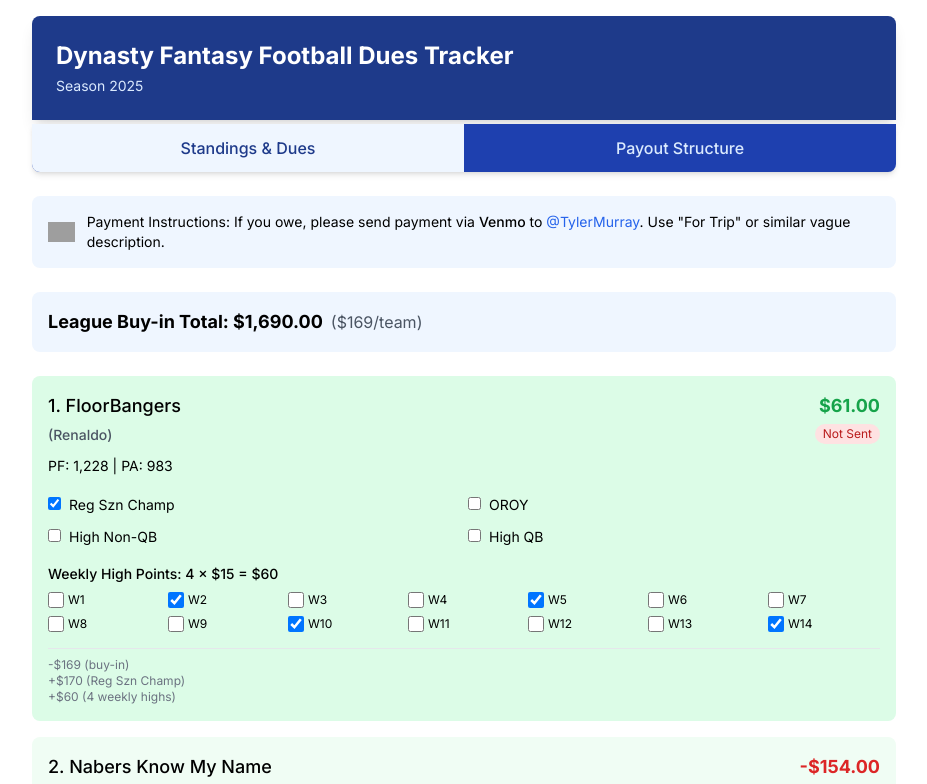
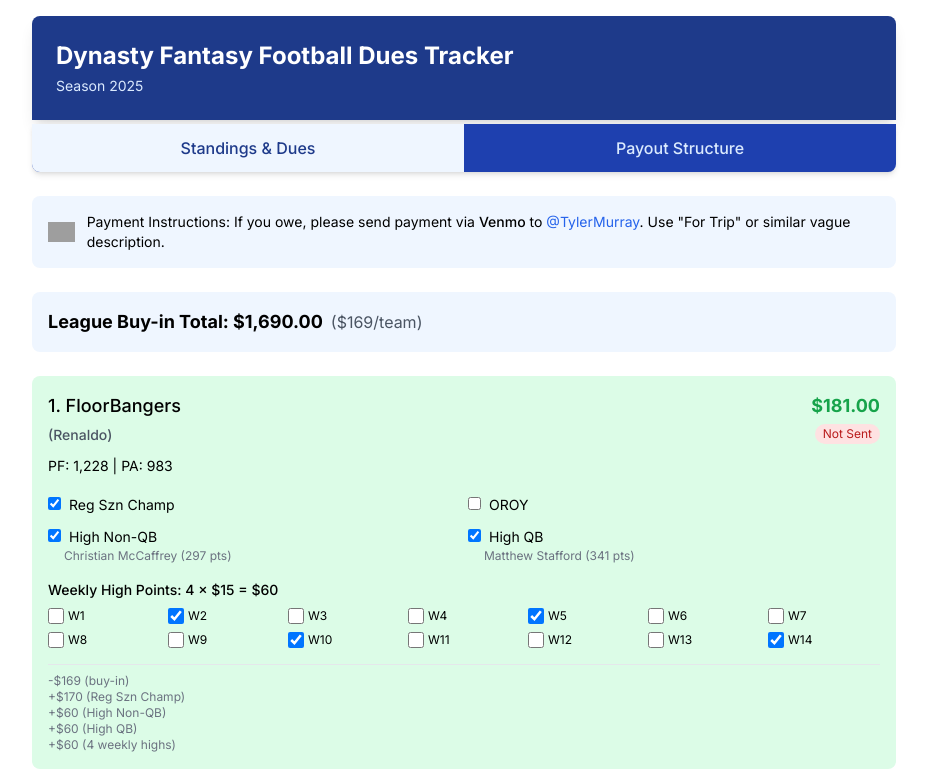
Before and after one commit to TyMurrayELM/fantasy-tracker, a Next.js app: page / in a window 1280 px wide. Shown: the top 784 px of the page, without its empty margins (176-1103 px from the left). Built offline with nearby package versions, Linux system fonts and the light colour scheme; grey boxes are pictures that could not be loaded.

Commit message:
Added High points

```diff
--- a/app/config.js
+++ b/app/config.js
@@ -31,8 +31,8 @@ export const teamsData = [
     isFirstPlace: false,
     isSecondPlace: false,
     isROY: false,
-    isHighScoringNonQB: false,
-    isHighScoringQB: false,
+    isHighScoringNonQB: true,
+    isHighScoringQB: true,
     highWeeks: [2, 5, 10, 14]
   },
   {
@@ -157,8 +157,8 @@ export const teamsData = [
 // Award winners - update these each season
 export const awardWinners = {
   oroy: '',
-  highScoringNonQB: '',
-  highScoringQB: ''
+  highScoringNonQB: 'Christian McCaffrey (297 pts)',
+  highScoringQB: 'Matthew Stafford (341 pts)'
 };
 
 // Owners who have paid - update as payments come in
```
